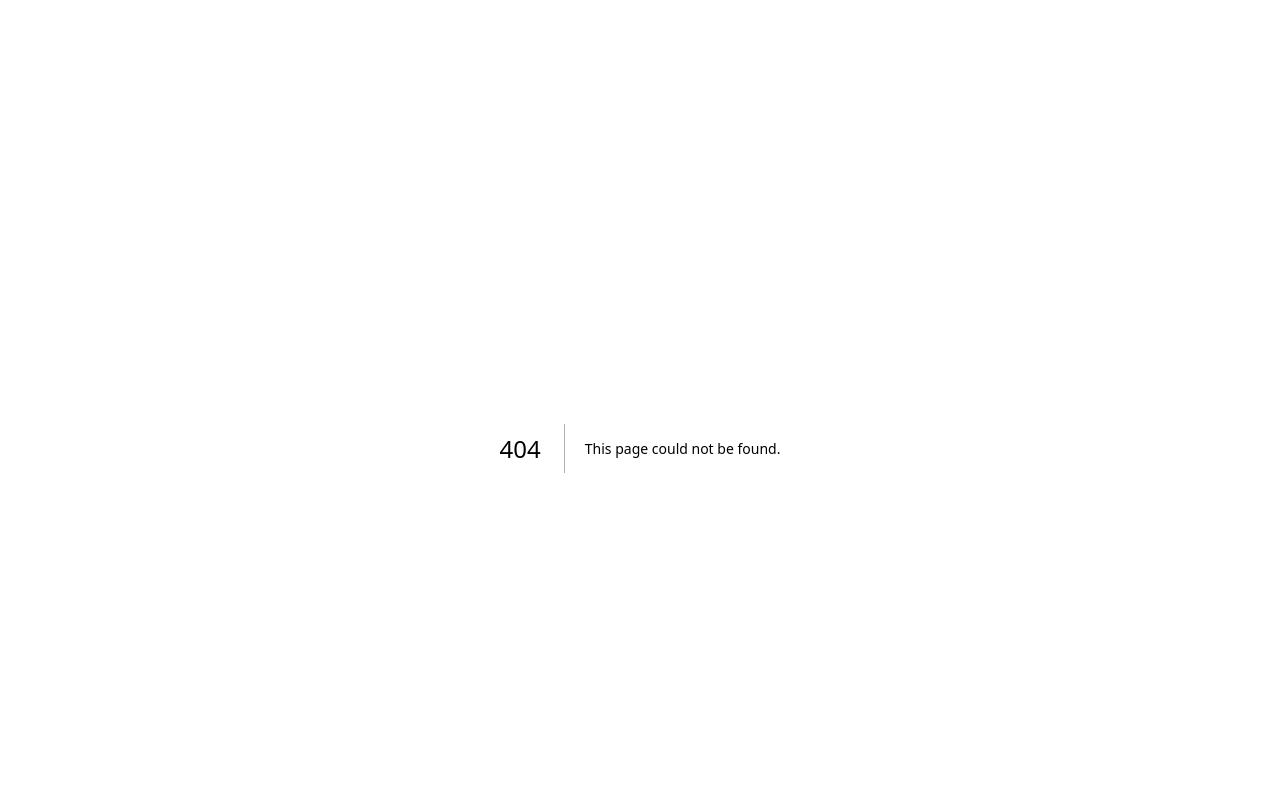
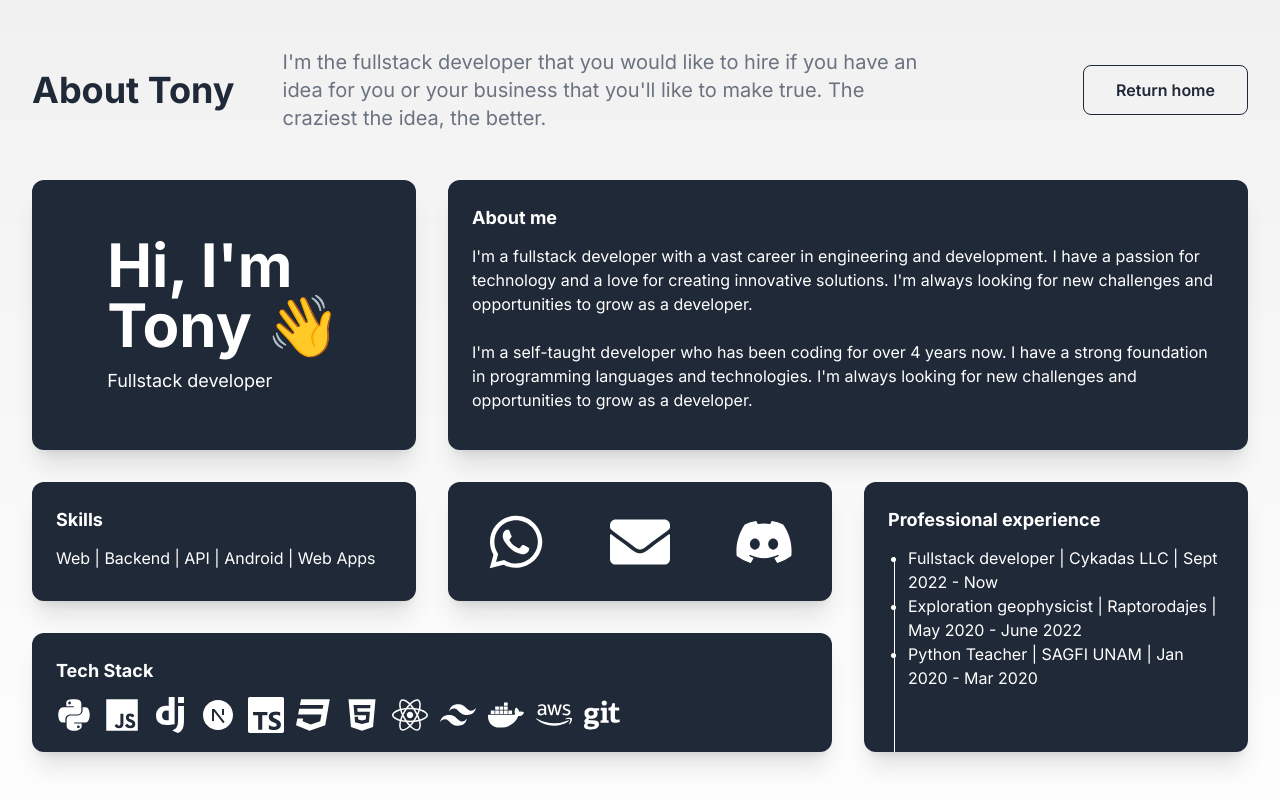
Before and after one commit to AntonioMP96/tony_dev_portfolio, a Next.js app: page /about_me in a window 1280 px wide. Before the commit this address had no page. Shown: the top 800 px of the page. Built offline with nearby package versions, Linux system fonts and the light colour scheme.

Commit message:
- Adding about me page

```diff
--- /dev/null
+++ b/src/app/about_me/page.tsx
@@ -0,0 +1,101 @@
+import Link from 'next/link'
+import Image from 'next/image'
+import { Header } from '@/components'
+import projectsData from '@/lib/projects'
+import { FaWhatsapp, FaEnvelope, FaDiscord, FaCss3, FaHtml5, FaPython, FaJs, FaDocker, FaGit, FaAws, FaReact } from 'react-icons/fa'
+import { RiNextjsFill } from "react-icons/ri";
+import { SiDjango, SiTypescript, SiTailwindcss } from "react-icons/si";
+
+
+
+
+
+export default function ProjectsPage() {
+
+
+    return (
+        <>
+            <Header
+            title={'About Tony'}
+            subtitle={"I'm the fullstack developer that you would like to hire if you have an idea for you or your business that you'll like to make true. The craziest the idea, the better."}
+            />
+
+            <div className="flex flex-1 h-full w-full max-w-screen-2xl items-center justify-center relative">
+                <div className={`
+                absolute top-0 bottom-0 left-0 right-0
+                grid md:grid-cols-6 md:grid-rows-4
+                gap-4 md:gap-6 xl:gap-8
+                `}>
+                    <div className={`p-4 bg-gray-800 text-white col-span-2 row-span-2 rounded-xl shadow-xl flex flex-col items-center justify-center`}>
+                        <h2 className='text-6xl font-bold'>
+                            Hi, I'm<br/>Tony 👋
+                            <p className="text-lg font-normal mt-3">Fullstack developer</p>
+                        </h2>
+
+                    </div>
+                    <div className={`p-6 bg-gray-800 col-span-4 row-span-2 rounded-xl shadow-xl flex flex-col text-white`}>
+                        <h2 className='text-lg font-bold'>About me</h2>
+                        <p className='text-md mt-3'>
+                            I'm a fullstack developer with a vast career in engineering and development.
+                            I have a passion for technology and a love for creating innovative solutions.
+                            I'm always looking for new challenges and opportunities to grow as a developer.
+                            <br/><br/>
+                            I'm a self-taught developer who has been coding for over 4 years now.
+                            I have a strong foundation in programming languages and technologies.
+                            I'm always looking for new challenges and opportunities to grow as a developer.
+                        </p>
+                    </div>
+                    <div className={`bg-gray-800 col-span-2 row-span-1 rounded-xl shadow-xl p-6 text-white`}>
+                        <h2 className='text-lg font-bold'>Skills</h2>
+                        <p className='mt-3 text-md'>
+                            Web | Backend | API | Android | Web Apps
+                        </p>
+                    </div>
+                    <div className={`bg-gray-800 col-span-2 row-span-1 rounded-xl shadow-xl text-white text-6xl flex items-center justify-evenly gap-2 `}>
+                        <button
+                        // onClick={handleWhatsAppClick}
+                        className='border-2 border-gray-800 rounded-xl p-4 transition-all hover:bg-gray-900'>
+                            <FaWhatsapp />
+                        </button>
+                        <button
+                        // onClick={handleEmailClick}
+                        className='border-2 border-gray-800 rounded-xl p-4 transition-all  hover:bg-gray-900'>
+                            <FaEnvelope />
+                        </button>
+                        <button
+                        // onClick={handleDiscordClick}
+                        className='border-2 border-gray-800 rounded-xl p-4 transition-all hover:bg-gray-900'>
+                            <FaDiscord />
+                        </button>
+                    </div>
+                    <div className={`bg-gray-800 col-span-2 row-span-2 rounded-xl shadow-xl p-6 text-white relative overflow-hidden`}>
+                        <h2 className='text-lg font-bold'>Professional experience</h2>
+                        <div className='h-full bg-white w-[1px] absolute left-[30px] top-[75px]'></div>
+                        <ul className='mt-3'>
+                            <li className='ml-5 list-disc'>Fullstack developer | Cykadas LLC | Sept 2022 - Now </li>
+                            <li className='ml-5 list-disc'>Exploration geophysicist | Raptorodajes | May 2020 - June 2022</li>
+                            <li className='ml-5 list-disc'>Python Teacher | SAGFI UNAM | Jan 2020 - Mar 2020</li>
+                        </ul>
+                    </div>
+                    <div className={`bg-gray-800 col-span-4 row-span-1 rounded-xl shadow-xl p-6 text-white`}>
+                        <h2 className='text-lg font-bold'>Tech Stack</h2>
+                        <p className='mt-3 flex gap-3 text-4xl'>
+                            <FaPython/>
+                            <FaJs/>
+                            <SiDjango/>
+                            <RiNextjsFill/>
+                            <SiTypescript/>
+                            <FaCss3/>
+                            <FaHtml5/>
+                            <FaReact/>
+                            <SiTailwindcss/>
+                            <FaDocker/>
+                            <FaAws/>
+                            <FaGit/>
+                        </p>
+                    </div>
+                </div>
+            </div>
+        </>
+    )
+}
```
